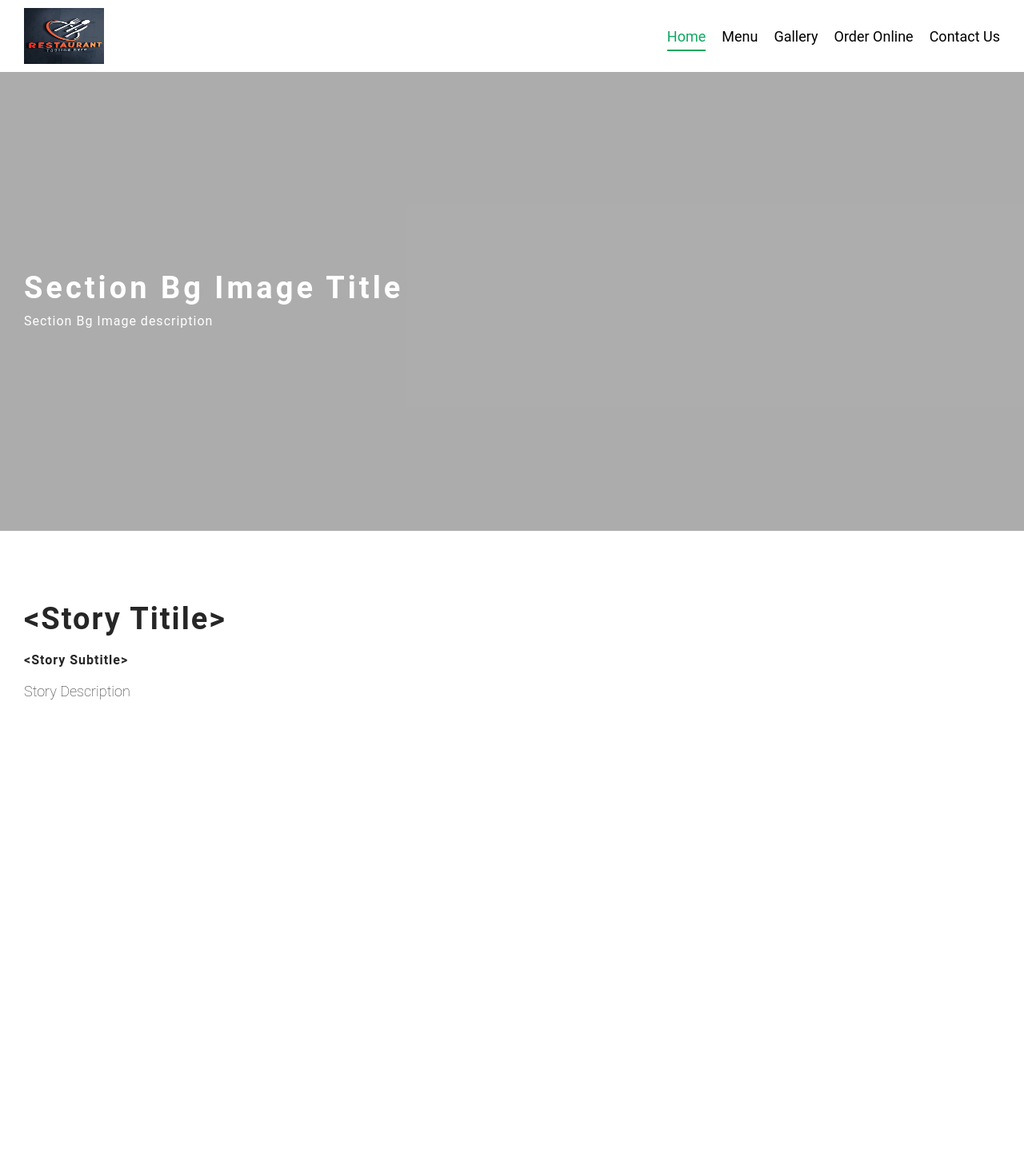
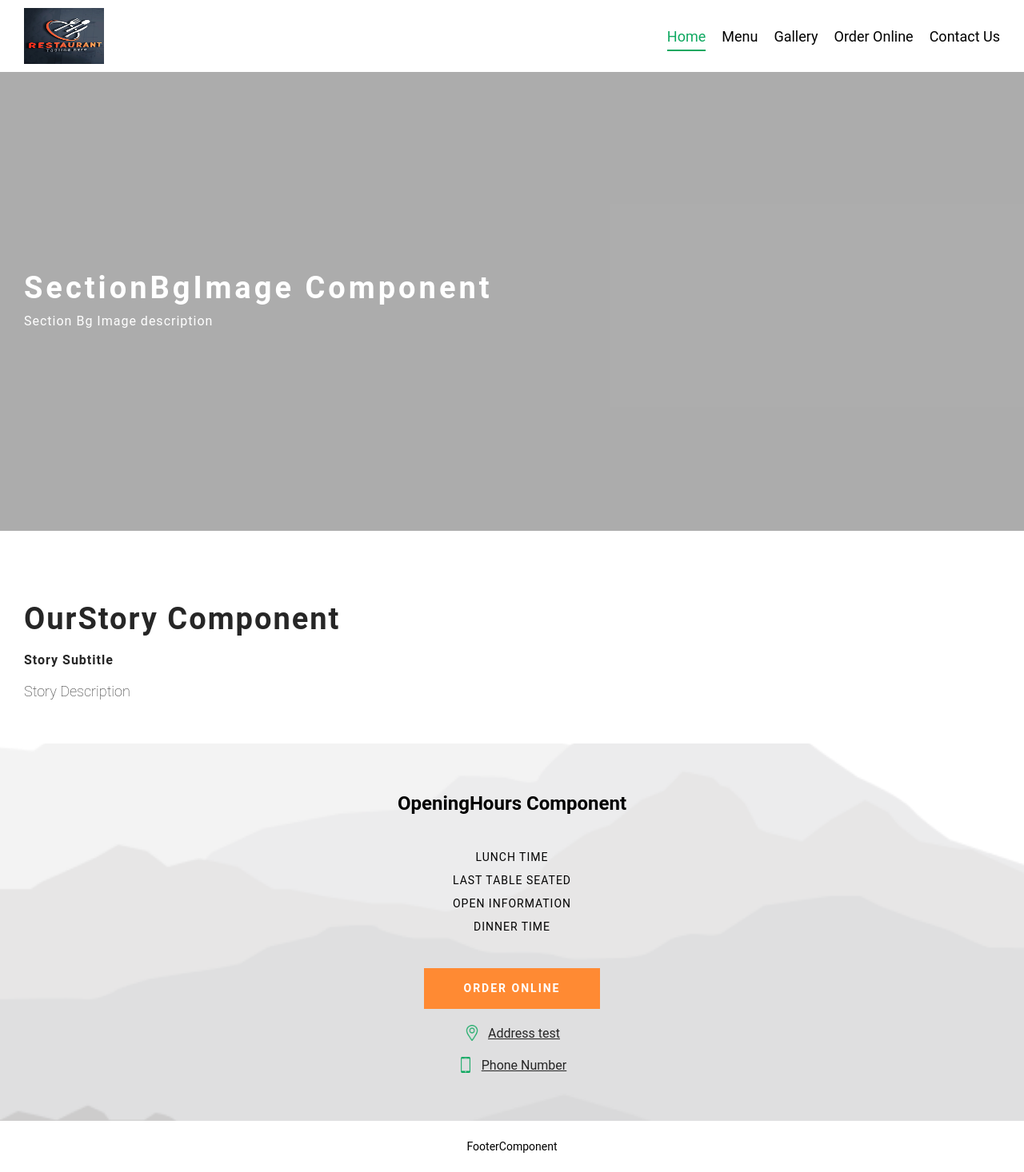
Before and after one commit to rodinshrestha/restaurant-ui, a React (Vite) app: page / in a window 1280 px wide. Shown: the whole page at 80% size. Before the commit the page ends 930 px from the top, so only its background shows below. Built offline with nearby package versions, Linux system fonts and the light colour scheme.

Commit message:
component minor issue resolved

```diff
--- a/src/App.tsx
+++ b/src/App.tsx
@@ -4,6 +4,8 @@ import Header from "@/components/Header";
 
 import SectionBgImage from "./components/SectionBgImage";
 import OurStory from "./components/OurStory";
+import OpeningHours from "./components/OpeningHours";
+import { Footer } from "./components";
 
 const navLink = [
   {
@@ -20,7 +22,7 @@ const navLink = [
   },
   {
     label: "Order Online",
-    url: "#",
+    url: "/order-online",
   },
 
   {
@@ -38,15 +40,27 @@ const App: React.FC = () => {
         navHoverColor="rgb(14, 168, 96)"
       />
       <SectionBgImage
-        bgImage=""
-        title="Section Bg Image Title"
+        title="SectionBgImage Component"
         description="Section Bg Image description"
       />
       <OurStory
         storyDescription="Story Description"
-        storySubTitle="<Story Subtitle>"
-        storyTitle="<Story Titile>"
+        storySubTitle="Story Subtitle"
+        storyTitle="OurStory Component"
       />
+
+      <OpeningHours
+        hoursTitle="OpeningHours Component"
+        address="Address test"
+        dinnerTime="Dinner Time"
+        lastTableSeated="Last table seated"
+        lunchTime="Lunch time"
+        openInformation="Open Information"
+        orderOnlineUrl="#"
+        phoneNumber="Phone Number"
+      />
+
+      <Footer footerText="FooterComponent" />
     </>
   );
 };
--- a/src/components/SectionBgImage/index.tsx
+++ b/src/components/SectionBgImage/index.tsx
@@ -6,10 +6,10 @@ import Typography, { TagType } from "../Typography";
 import { StyledDiv } from "./style";
 
 export interface SectionBgImageProps {
-  bgImage: string;
   title: string;
   description?: string;
   as?: string;
+  bgImage?: string;
   enableOverlay?: boolean;
   titleColor?: string;
   descriptionColor?: string;
--- a/src/components/SectionBgImage/style.ts
+++ b/src/components/SectionBgImage/style.ts
@@ -1,6 +1,6 @@
 import styled, { css } from "styled-components";
 
-export const StyledDiv = styled.div<{ $bgImage: string }>`
+export const StyledDiv = styled.div<{ $bgImage?: string }>`
   ${({ $bgImage }) => css`
     &.section-image-wrapper {
       background-image: url(${$bgImage});
```
